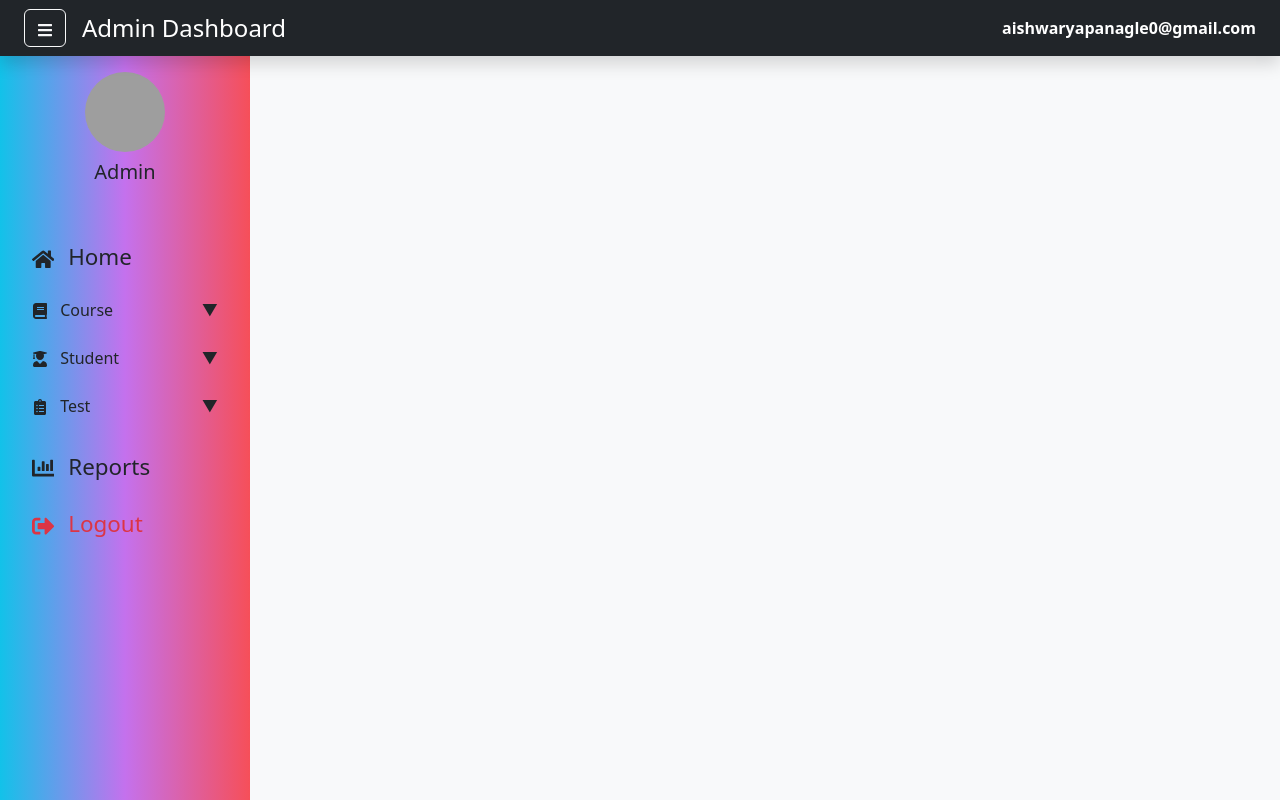
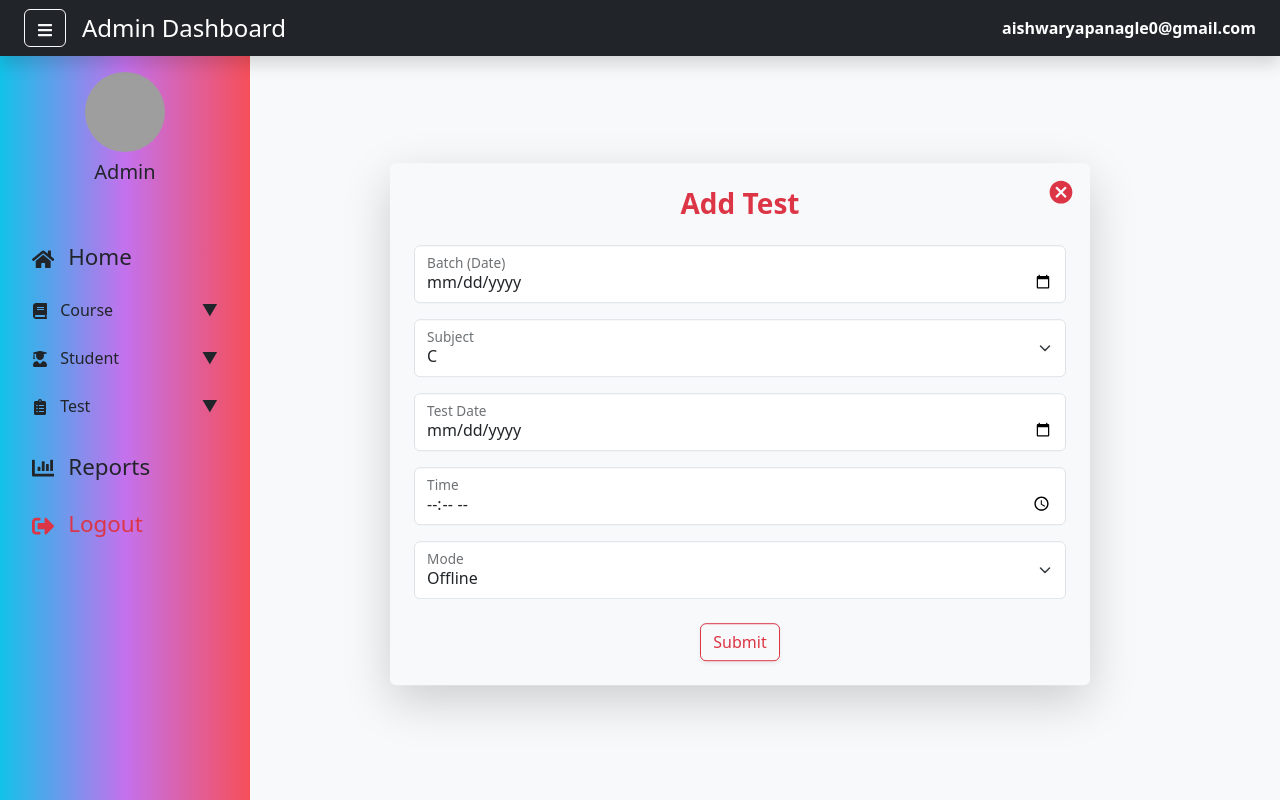
Before and after one commit to aishwaryaPangale/aishwaryaPangale-Online-Exam-Application-Frontend, a React (Vite) app: page /addtest in a window 1280 px wide. Built offline with nearby package versions, Linux system fonts and the light colour scheme; grey boxes are pictures that could not be loaded.

Commit message:
Add Test

```diff
--- a/src/AdminDashBoard/AddCourse.jsx
+++ b/src/AdminDashBoard/AddCourse.jsx
@@ -52,7 +52,7 @@ const AddCourse = () => {
         size={28}
         className="position-absolute"
         style={{ top: "15px", right: "15px", cursor: "pointer", color: "#dc3545" }}
-        onClick={() => navigate("/admin")}
+        onClick={() => navigate(-1)}
       />
       {message && <p style={{ color: message.includes("❌") ? "red" : "green" }}>{message}</p>}
       <h1 className="text-danger mb-4 display-7 text-danger fw-bold fade-in-up glow-text animate__animated animate__rotateIn">Add Course</h1>
--- a/src/AdminDashBoard/AddTest.jsx
+++ b/src/AdminDashBoard/AddTest.jsx
@@ -1,5 +1,121 @@
-import React from "react";
-const AddTest=()=>{
+import React, { useState } from 'react';
+import axios from 'axios';
+import { IoMdCloseCircle } from "react-icons/io";
+import { useNavigate } from 'react-router-dom';
 
-}
+const AddTest = () => {
+    const [message, setMessage] = useState('');
+    const [test, setTest] = useState({
+        batch: '',
+        subject: 'C',
+        date: '',
+        time: '',
+        mode: 'Offline',
+    });
+
+    const navigate = useNavigate();
+
+    const handleChange = (e) => {
+        setTest({ ...test, [e.target.name]: e.target.value });
+    };
+
+    const handleSubmit = async (e) => {
+        e.preventDefault();
+        await axios.post('http://localhost:8081/api/tests/add', test);
+        setMessage("✅ Test added successfully");
+        setTest({ batch: '', subject: 'C', date: '', time: '', mode: 'Offline' });
+    };
+
+    return (
+        <div className="container mt-4 text-center shadow-lg p-4 rounded position-absolute start-50 top-50 translate-middle" style={{ width: "700px", marginLeft: "100px" }}>
+            <IoMdCloseCircle
+                size={28}
+                className="position-absolute"
+                style={{ top: "15px", right: "15px", cursor: "pointer", color: "#dc3545" }}
+                onClick={() => navigate(-1)}
+            />
+
+            {message && <p style={{ color: message.includes("❌") ? "red" : "green" }}>{message}</p>}
+
+            <h3 className="text-danger mb-4 display-7 text-danger fw-bold fade-in-up glow-text animate__animated animate__rotateIn">Add Test</h3>
+
+            <form onSubmit={handleSubmit}>
+                <div className="form-floating mb-3">
+                    <input
+                        type="date"
+                        className="form-control"
+                        id="batch"
+                        name="batch"
+                        value={test.batch}
+                        onChange={handleChange}
+                        required
+                    />
+                    <label htmlFor="batch">Batch (Date)</label>
+                </div>
+
+                <div className="form-floating mb-3">
+                    <select
+                        className="form-select"
+                        id="subject"
+                        name="subject"
+                        value={test.subject}
+                        onChange={handleChange}
+                        required
+                    >
+                        <option value="C">C</option>
+                        <option value="Cpp">Cpp</option>
+                        <option value="Java">Java</option>
+                        <option value="Python">Python</option>
+                        <option value="Aptitude">Aptitude</option>
+                    </select>
+                    <label htmlFor="subject">Subject</label>
+                </div>
+
+                <div className="form-floating mb-3">
+                    <input
+                        type="date"
+                        className="form-control"
+                        id="date"
+                        name="date"
+                        value={test.date}
+                        onChange={handleChange}
+                        required
+                    />
+                    <label htmlFor="date">Test Date</label>
+                </div>
+
+                <div className="form-floating mb-3">
+                    <input
+                        type="time"
+                        className="form-control"
+                        id="time"
+                        name="time"
+                        value={test.time}
+                        onChange={handleChange}
+                        required
+                    />
+                    <label htmlFor="time">Time</label>
+                </div>
+
+                <div className="form-floating mb-4">
+                    <select
+                        className="form-select"
+                        id="mode"
+                        name="mode"
+                        value={test.mode}
+                        onChange={handleChange}
+                        required
+                    >
+                        <option value="Offline">Offline</option>
+                        <option value="Online">Online</option>
+                    </select>
+                    <label htmlFor="mode">Mode</label>
+                </div>
+
+                <button type="submit" className="btn btn-outline-danger shadow-sm">Submit</button>
+            </form>
+        </div>
+    );
+};
+
 export default AddTest;
--- a/src/AdminDashBoard/UpdateCourse.jsx
+++ b/src/AdminDashBoard/UpdateCourse.jsx
@@ -48,7 +48,7 @@ const UpdateCourse = () => {
                 size={28}
                 className="position-absolute"
                 style={{ top: "15px", right: "15px", cursor: "pointer", color: "#dc3545" }}
-                onClick={() => navigate("/admin")}
+                onClick={() => navigate(-1)}
             />
             <h1 className="text-danger mb-4 display-7 text-danger fw-bold fade-in-up glow-text animate__animated animate__rotateIn">Update Course</h1>
             <form onSubmit={handleSubmit}>
--- a/src/AdminDashBoard/ViewCourse.jsx
+++ b/src/AdminDashBoard/ViewCourse.jsx
@@ -53,7 +53,7 @@ const ViewCourse = () => {
                 size={28}
                 className="position-absolute"
                 style={{ top: "15px", right: "15px", cursor: "pointer", color: "#dc3545" }}
-                onClick={() => navigate("/admin")}
+                onClick={() => navigate(-1)}
             />
             <h1 className="text-danger text-center mb-4 display-7 text-danger fw-bold fade-in-up glow-text animate__animated animate__rotateIn">View All Courses</h1>
 
--- a/src/AdminDashBoard/ViewTest.jsx
+++ b/src/AdminDashBoard/ViewTest.jsx
@@ -1,5 +1,86 @@
-import React from "react";
-const ViewTest=()=>{
+import React, { useEffect, useState } from 'react';
+import axios from 'axios';
+import { IoMdCloseCircle } from "react-icons/io";
+import { useNavigate } from 'react-router-dom';
 
-}
+const ViewTest = () => {
+    const [tests, setTests] = useState([]);
+    const navigate = useNavigate();
+
+    useEffect(() => {
+        fetchTests();
+    }, []);
+
+    const fetchTests = async () => {
+        try {
+            const res = await axios.get('http://localhost:8081/api/tests/all');
+            // Filter only non-disabled tests
+            const activeTests = res.data.filter(test => !test.disabled);
+            setTests(activeTests);
+        } catch (error) {
+            console.error("Error fetching tests:", error);
+        }
+    };
+
+    const disableTest = async (id) => {
+        try {
+            await axios.put(`http://localhost:8081/api/tests/disable/${id}`);
+            fetchTests(); // refresh list after disabling
+        } catch (error) {
+            console.error("Error disabling test:", error);
+        }
+    };
+
+    return (
+        <div className="container mt-4 text-center shadow-lg mt-3 p-4 rounded position-absolute start-50 top-50 translate-middle"
+            style={{ width: "800px", marginLeft: "100px" }}>
+            <IoMdCloseCircle
+                size={28}
+                className="position-absolute"
+                style={{ top: "15px", right: "15px", cursor: "pointer", color: "#dc3545" }}
+                onClick={() => navigate(-1)}
+            />
+            <h3 className="text-danger mb-4 display-7 text-danger fw-bold fade-in-up glow-text animate__animated animate__rotateIn">View Tests</h3>
+            <table className="table table-bordered">
+                <thead className="table-dark">
+                    <tr>
+                        <th>ID</th>
+                        <th>Batch</th>
+                        <th>Subject</th>
+                        <th>Date</th>
+                        <th>Time</th>
+                        <th>Mode</th>
+                        <th>Action</th>
+                        <th>Disable</th>
+                    </tr>
+                </thead>
+                <tbody>
+                    {tests.length === 0 ? (
+                        <tr>
+                            <td colSpan="8">No active tests available.</td>
+                        </tr>
+                    ) : (
+                        tests.map((test) => (
+                            <tr key={test.id}>
+                                <td>{test.id}</td>
+                                <td>{test.batch}</td>
+                                <td>{test.subject}</td>
+                                <td>{test.date}</td>
+                                <td>{test.time}</td>
+                                <td>{test.mode}</td>
+                                <td>{test.action ? 'Not Attended' : 'Attended'}</td>
+                                <td>
+                                    <button className="btn btn-danger btn-sm" onClick={() => disableTest(test.id)}>
+                                        Disable
+                                    </button>
+                                </td>
+                            </tr>
+                        ))
+                    )}
+                </tbody>
+            </table>
+        </div>
+    );
+};
+
 export default ViewTest;
```
